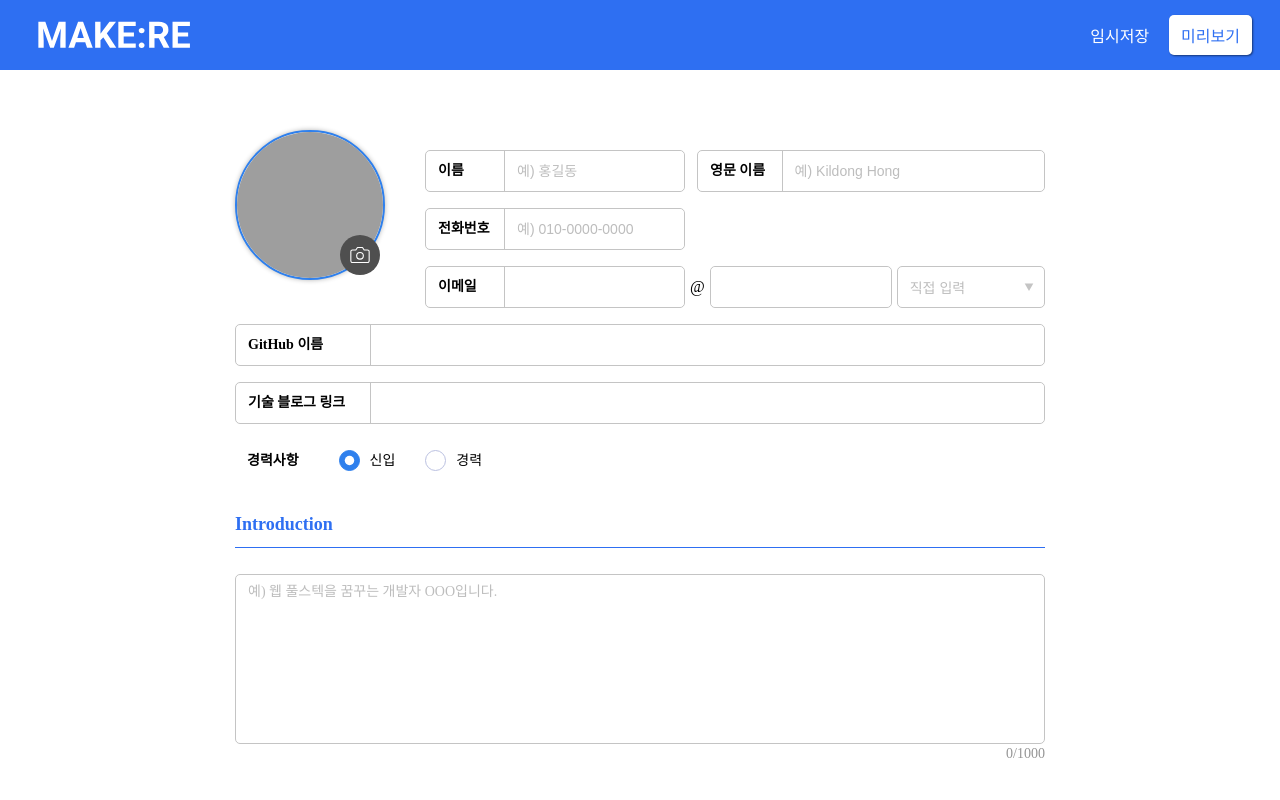
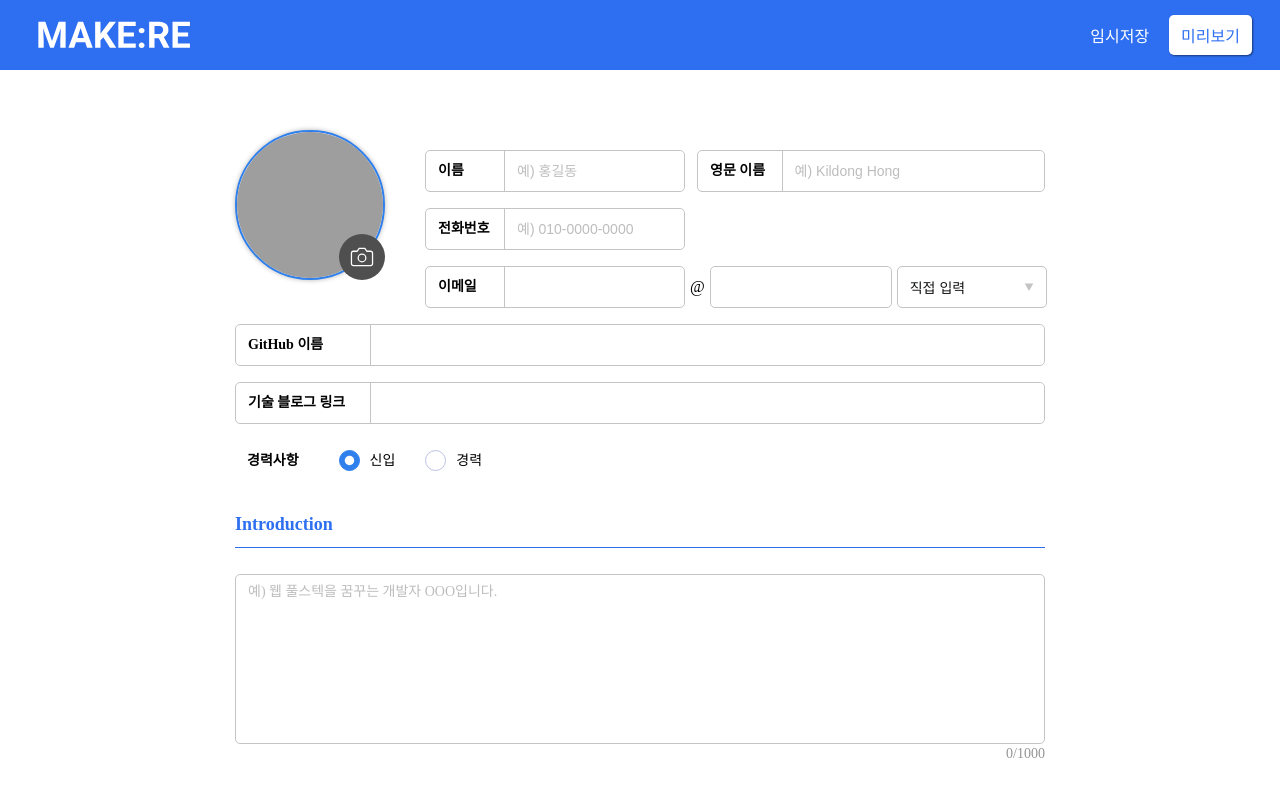
Before and after one commit to weniv/MAKE-RE, a React (Create React App) app: page / in a window 1280 px wide. Shown: the top 800 px of the page. Built offline with nearby package versions, Linux system fonts and the light colour scheme; grey boxes are pictures that could not be loaded; a web font is replaced by a local one.

Commit message:
Fix: email 드롭박스 UI 변경

```diff
--- a/src/components/Profile/ProfileInput.jsx
+++ b/src/components/Profile/ProfileInput.jsx
@@ -235,7 +235,7 @@ function ProfileInput({ setResumeData, resumeData }) {
                   <input
                     type="button"
                     id="selectDomain"
-                    className={`${styles.emailBtn} ${styles.close}`}
+                    className={`${styles.emailBtn} ${styles.close} ${styles.noneOutline}`}
                     value={email}
                     onClick={() => {
                       isOpen ? setIsOpen(false) : setIsOpen(true)
--- a/src/components/Profile/ProfileInput.module.css
+++ b/src/components/Profile/ProfileInput.module.css
@@ -26,10 +26,10 @@
 
 .profileBtn {
   position: absolute;
-  width: 40px;
-  height: 40px;
-  left: 105px;
-  top: 105px;
+  width: 46px;
+  height: 46px;
+  right: 0;
+  bottom: 0;
 }
 
 .profileInput {
@@ -113,7 +113,7 @@
 
 .emailBtn {
   height: 42px;
-  width: 148px;
+  width: 150px;
   background: #ffffff;
   border: 1px solid #c4c4c4;
   border-radius: 5px;
@@ -122,10 +122,14 @@
   padding-left: 12px;
   font-weight: 500;
   font-size: 14px;
-  color: var(--placeholder-color);
+  color: var(--text-color);
   background-repeat: no-repeat;
   background-position: 126px center;
   position: absolute;
+}
+
+.noneOutline {
+  outline: none !important;
 }
 
 .dropEmail {
@@ -150,32 +154,34 @@
   position: absolute;
   top: 40px;
   margin-top: 5px;
-  width: 148px;
+  width: 150px;
+  padding: 8px;
   background-color: #ffffff;
-  border: 1px solid #c4c4c4;
-  border-radius: 5px;
+  border: 1px solid var(--bgGray-color);
+  border-radius: 10px;
   overflow: hidden;
   cursor: pointer;
+  box-shadow: 0px 5px 15px rgba(71, 73, 77, 0.1);
 }
 
 .emailList li {
-  font-weight: 500;
+  font-weight: 400;
   font-size: 14px;
   line-height: 20px;
-  color: var(--placeholder-color);
-  padding: 10px;
-  height: 40px;
+  color: var(--text-color);
+  padding: 5px 10px;
+  height: 30px;
   box-sizing: border-box;
-  border-bottom: 1px solid #c4c4c4;
+  margin-bottom: 5px;
+  border-radius: 8px;
 }
 
 .emailList li:hover {
-  background-color: var(--main-color);
-  color: #ffffff;
+  background-color: var(--bgGrayLight-color);
 }
 
 .emailList li:last-child {
-  border-bottom: none;
+  margin: 0;
 }
 
 .linkInput {
```
